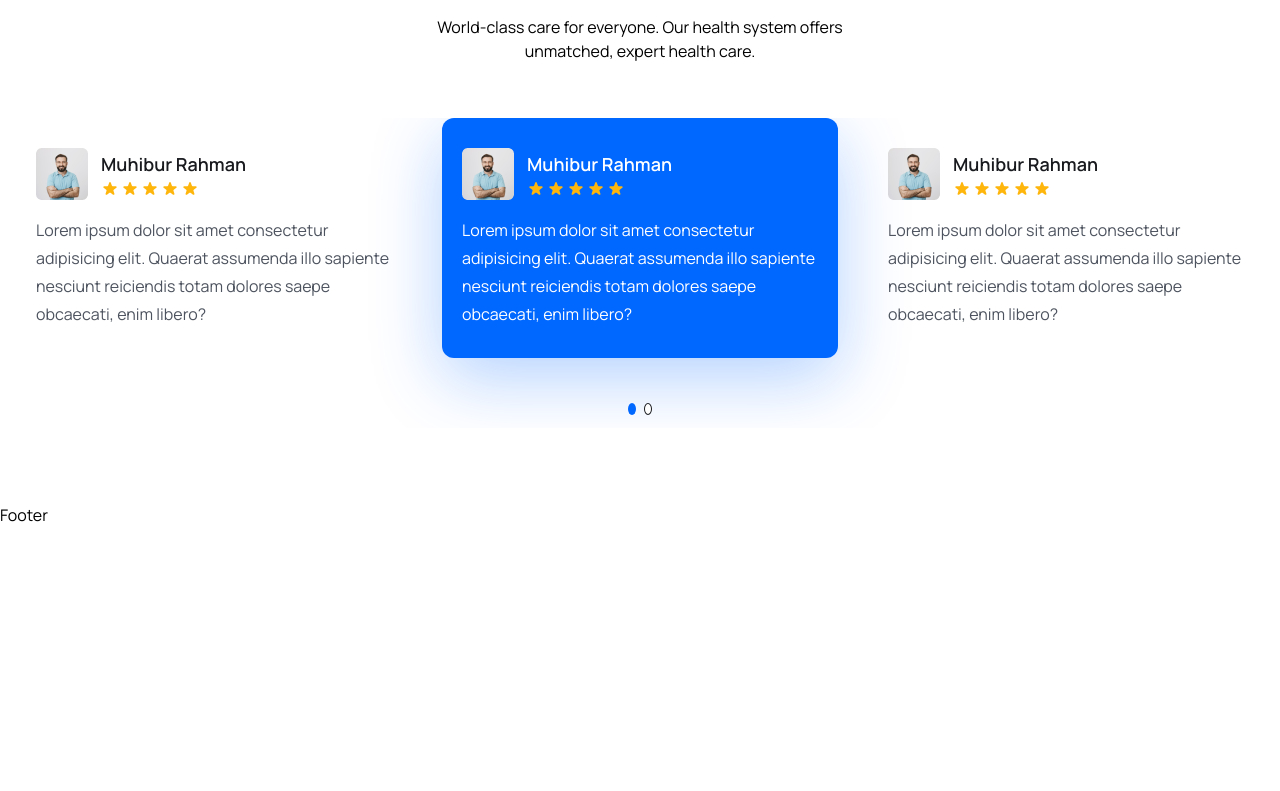
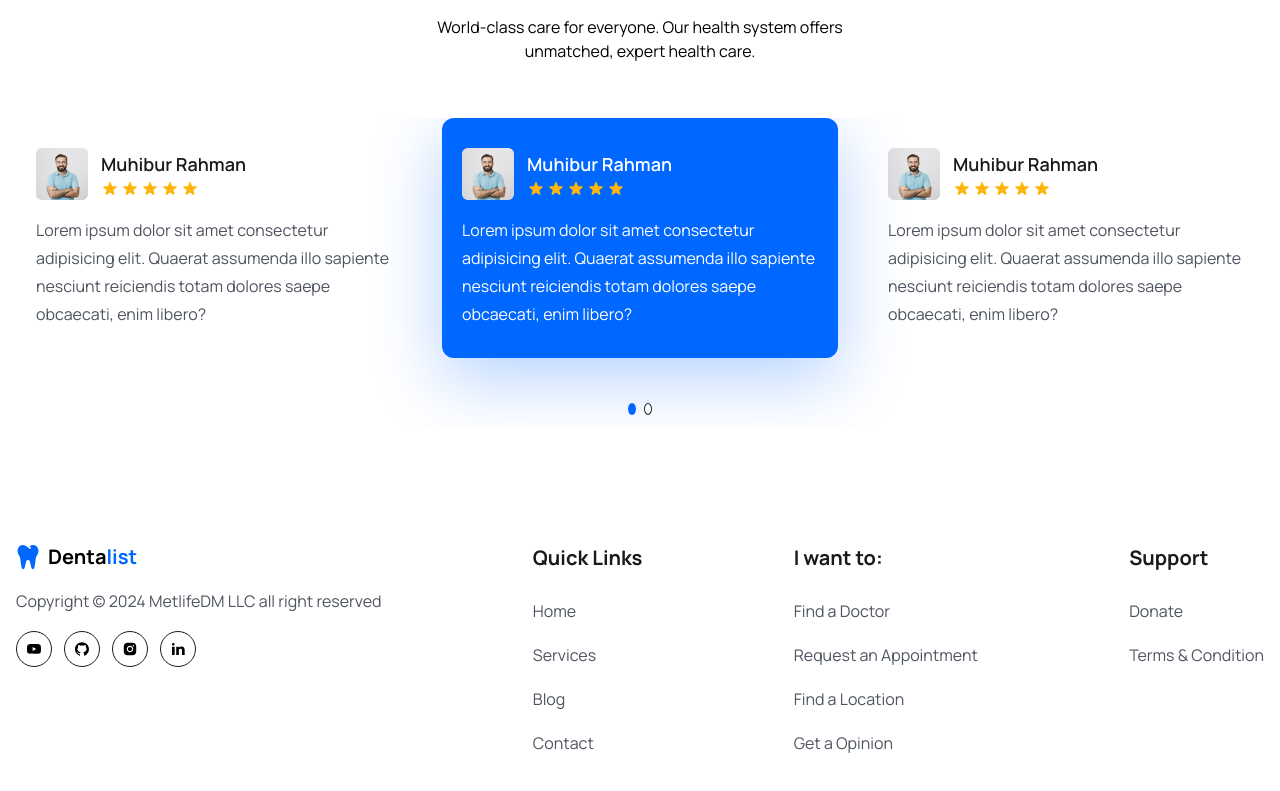
Before and after one commit to abdul8840/Dentalist, a React (Vite) app in the folder client/: page / in a window 1280 px wide. Shown: the part 5743-6534 px from the top of the page. Before the commit the page ends 6270 px from the top, so only its background shows below. Built offline with nearby package versions, Linux system fonts and the light colour scheme.

Commit message:
complete footer section

```diff
--- a/client/src/components/footer/Footer.jsx
+++ b/client/src/components/footer/Footer.jsx
@@ -1,10 +1,143 @@
 import React from 'react'
+import { Link } from 'react-router-dom'
+import { RiLinkedinFill } from 'react-icons/ri'
+import { AiFillYoutube, AiFillGithub, AiFillInstagram } from 'react-icons/ai'
+import { FaTooth } from "react-icons/fa";
+
+const socialLinks = [
+  {
+    path: "/",
+    icon: <AiFillYoutube className='group-hover:text-white w-4 h-5' />
+  },
+  {
+    path: "/",
+    icon: <AiFillGithub className='group-hover:text-white w-4 h-5' />
+  },
+  {
+    path: "/",
+    icon: <AiFillInstagram className='group-hover:text-white w-4 h-5' />
+  },
+  {
+    path: "/",
+    icon: <RiLinkedinFill className='group-hover:text-white w-4 h-5' />
+  },
+]
+
+const quickLinks01 = [
+  {
+    path: "/",
+    display: "Home"
+  },
+  {
+    path: "/services",
+    display: "Services"
+  },
+  {
+    path: "/",
+    display: "Blog"
+  },
+
+  {
+    path: "/contact",
+    display: "Contact"
+  },
+]
+
+const quickLinks02 = [
+  {
+    path: "/doctor",
+    display: "Find a Doctor"
+  },
+  {
+    path: "/",
+    display: "Request an Appointment"
+  },
+  {
+    path: "/",
+    display: "Find a Location"
+  },
+  {
+    path: "/",
+    display: "Get a Opinion "
+  },
+]
+
+const quickLinks03 = [
+  {
+    path: "/",
+    display: "Donate"
+  },
+  {
+    path: "/",
+    display: "Terms & Condition"
+  },
+]
 
 const Footer = () => {
+
+  const year = new Date().getFullYear()
+
   return (
-    <div>
-      Footer
-    </div>
+    <footer className='pb-16 pt-10'>
+      <div className="container">
+        <div className="flex justify-between flex-col md:flex-row flex-wrap gap-[30px]">
+
+          <div className="">
+            {/* <img src={logo} alt="" /> */}
+            <h2 className='flex items-center gap-2'><FaTooth className='text-2xl text-primaryColor' /> <span className='text-xl font-bold'>Denta<span className='text-primaryColor'>list</span></span></h2>
+            <p className='text-[16px] leading-7 font-[400] text-textColor mt-4'>Copyright &copy; {year} MetlifeDM LLC all right reserved</p>
+
+            <div className="flex items-center gap-3 mt-4">
+              {socialLinks.map((link, index) => (
+                <Link to={link.path} key={index} className='w-9 h-9 border border-[#181A1E] rounded-full flex items-center justify-center group hover:bg-primaryColor hover:border-none'>
+                  {link.icon}
+                </Link>
+              ))}
+            </div>
+          </div>
+
+          <div className="">
+            <h2 className="text-[20px] leading-[30px] font-[700] mb-6 text-headingColor">Quick Links</h2>
+            <ul className="">
+              {quickLinks01.map((link, index) => (
+                <li key={index} className='mb-4 '>
+                  <Link to={link.path} className="text-[16px] leading-7 font-[400] text-textColor">
+                  {link.display}
+                  </Link>
+                </li>
+              ))}
+            </ul>
+          </div>
+
+          <div className="">
+            <h2 className="text-[20px] leading-[30px] font-[700] mb-6 text-headingColor">I want to:</h2>
+            <ul className="">
+              {quickLinks02.map((link, index) => (
+                <li key={index} className='mb-4 '>
+                  <Link to={link.path} className="text-[16px] leading-7 font-[400] text-textColor">
+                  {link.display}
+                  </Link>
+                </li>
+              ))}
+            </ul>
+          </div>
+
+          <div className="">
+            <h2 className="text-[20px] leading-[30px] font-[700] mb-6 text-headingColor">Support</h2>
+            <ul className="">
+              {quickLinks03.map((link, index) => (
+                <li key={index} className='mb-4 '>
+                  <Link to={link.path} className="text-[16px] leading-7 font-[400] text-textColor">
+                  {link.display}
+                  </Link>
+                </li>
+              ))}
+            </ul>
+          </div>
+
+        </div>
+      </div>
+    </footer>
   )
 }
 
```
